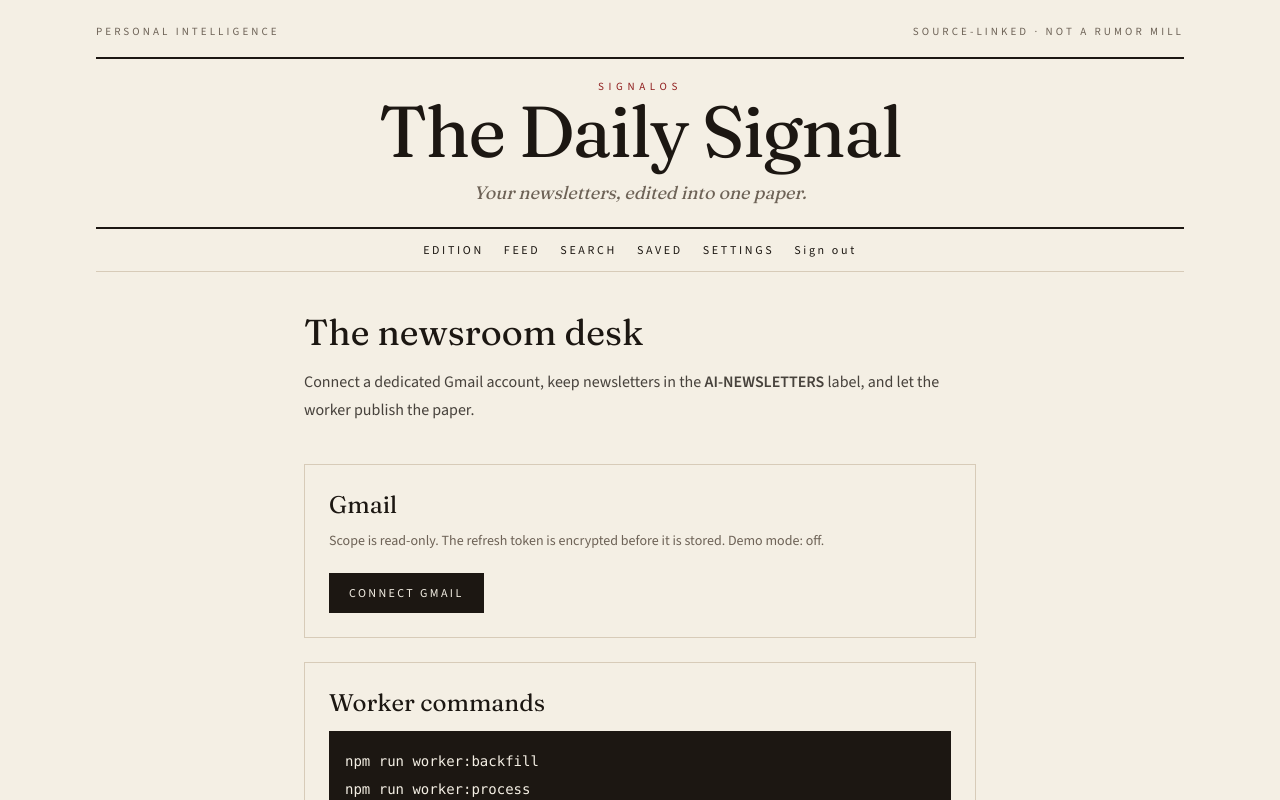
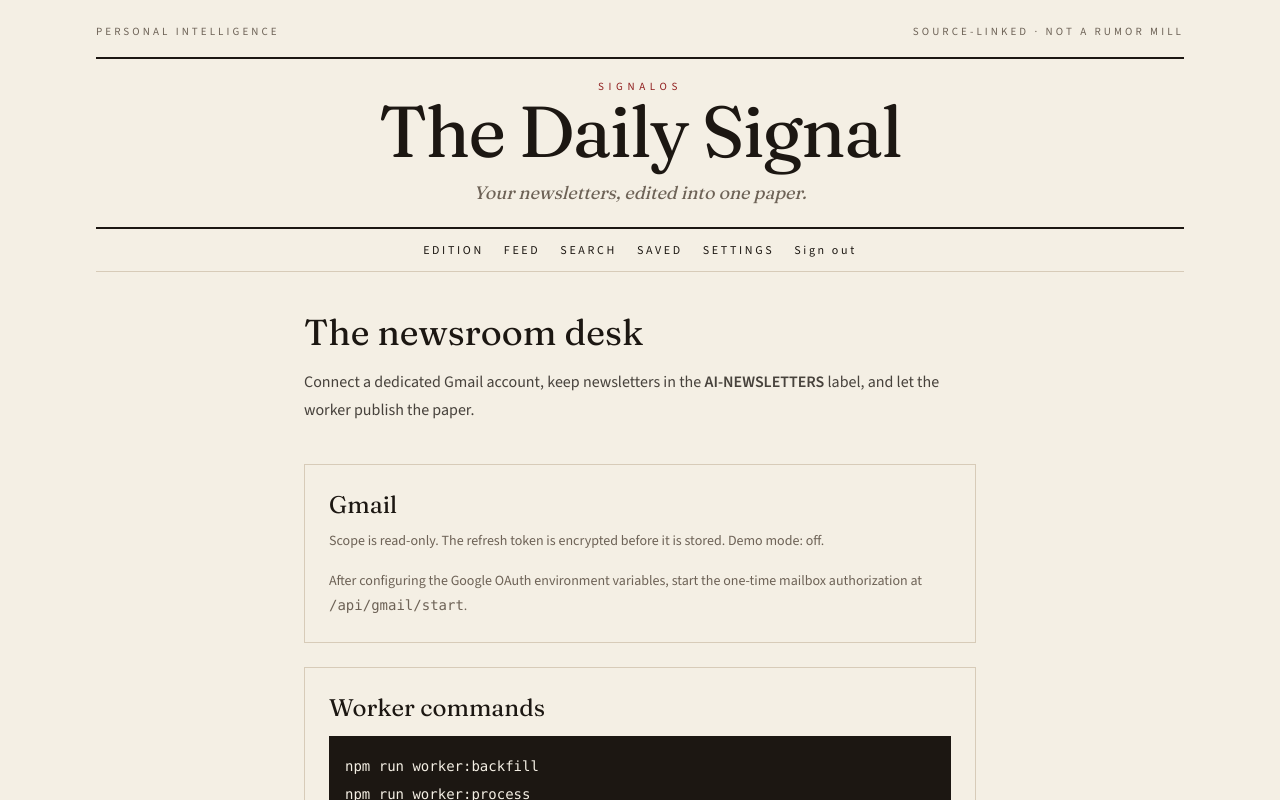
Before and after one commit to siddarthpatelkama/my_newssite, a Next.js app in the folder apps/web/: page /settings in a window 1280 px wide. Shown: the top 800 px of the page. Built offline with nearby package versions, Linux system fonts and the light colour scheme.

Commit message:
Remove Gmail connect button from settings

```diff
--- a/apps/web/src/app/settings/page.tsx
+++ b/apps/web/src/app/settings/page.tsx
@@ -17,12 +17,10 @@
         <p className="mt-2 text-sm leading-6 text-mute">
           Scope is read-only. The refresh token is encrypted before it is stored. Demo mode: {demoMode ? "on" : "off"}.
         </p>
-        <a
-          href="/api/gmail/start"
-          className="mt-5 inline-block bg-ink px-5 py-3 text-xs uppercase tracking-[0.2em] text-paper"
-        >
-          Connect Gmail
-        </a>
+        <p className="mt-4 text-sm leading-6 text-mute">
+          After configuring the Google OAuth environment variables, start the one-time mailbox authorization at{" "}
+          <code>/api/gmail/start</code>.
+        </p>
       </section>
 
       <section className="mt-6 border border-rule p-6 text-sm leading-7">
```
Also changed, not shown: 1 other file (tests, documents, lock files or other folders).
